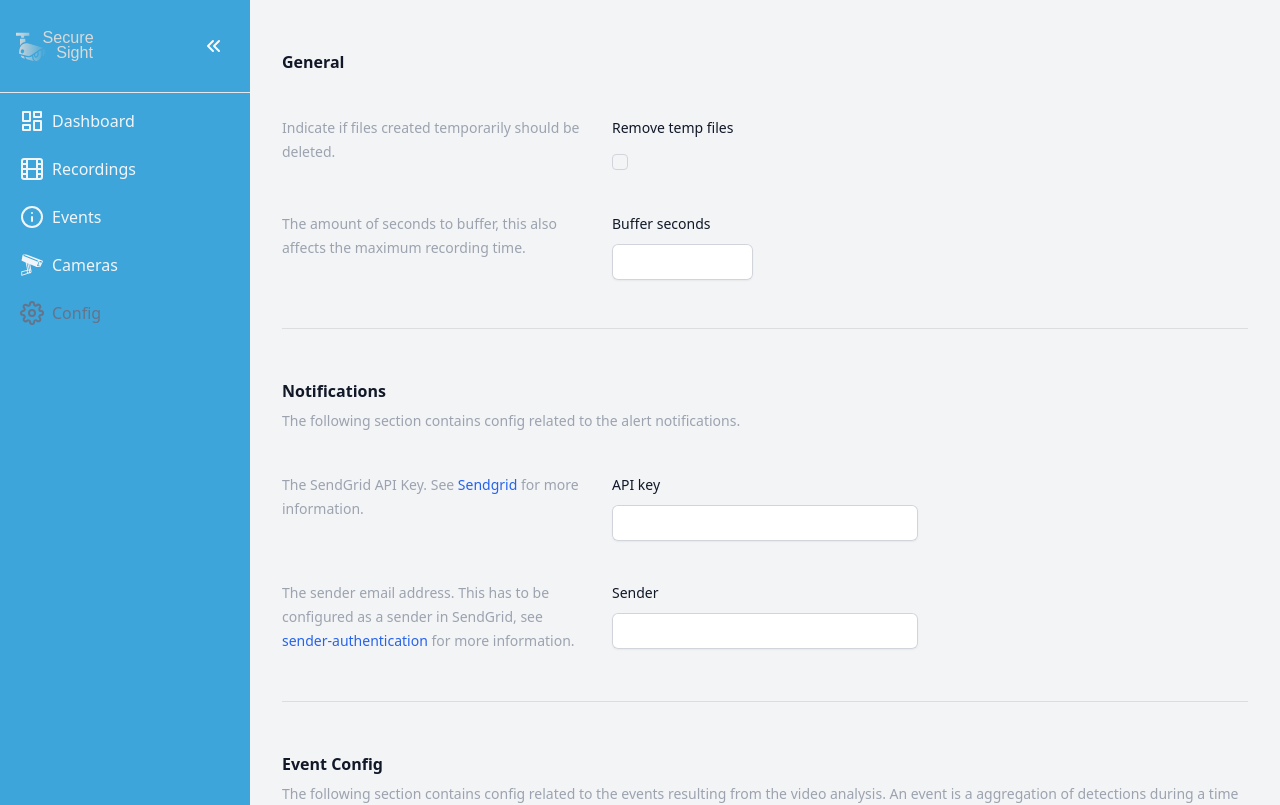
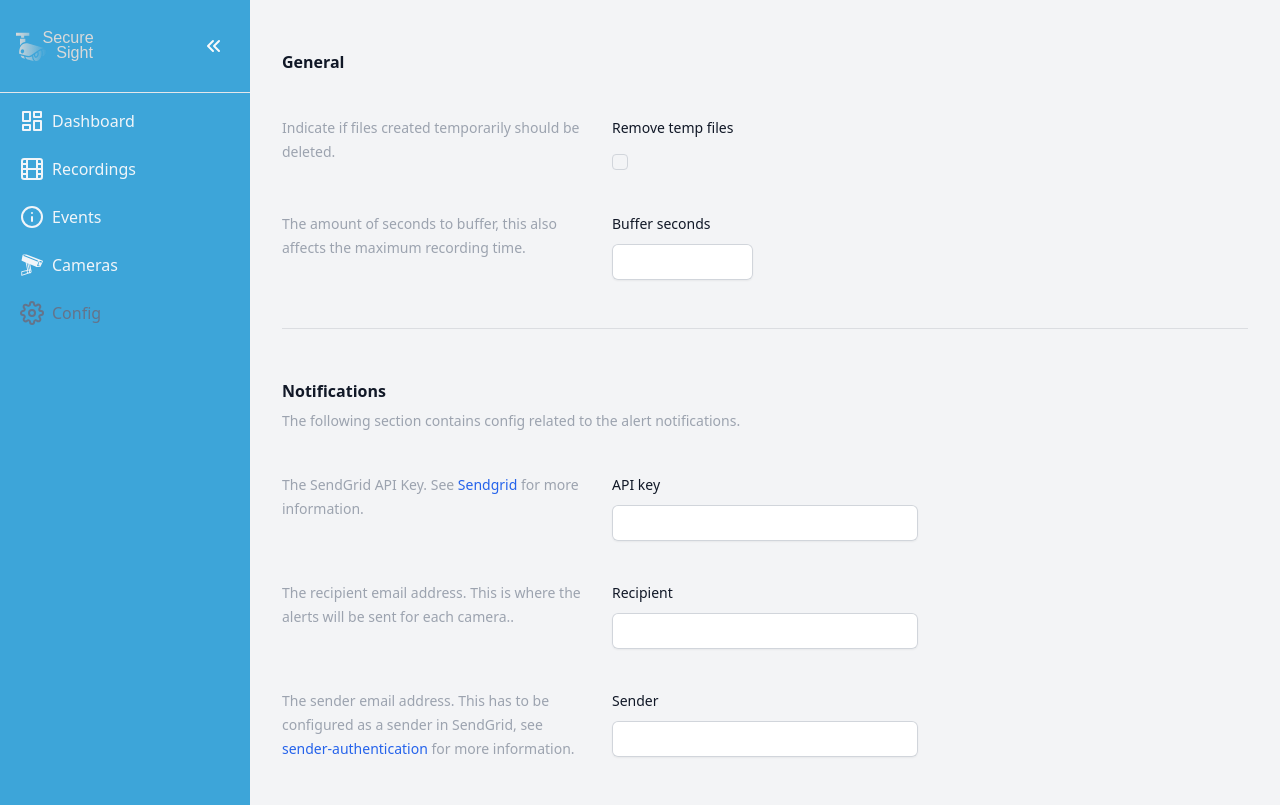
Before and after one commit to Codendaal1120/Secure-Sight, a Next.js app in the folder web/: page /config in a window 1280 px wide. Shown: the top 805 px of the page. Built offline with nearby package versions, Linux system fonts and the light colour scheme; no server answers.

Commit message:
BETA 0.1

```diff
--- a/web/components/CameraScheduleModal.tsx
+++ b/web/components/CameraScheduleModal.tsx
@@ -116,8 +116,13 @@ export default function CameraScheduleModal({ confirmModal, cancelModal, isOpen,
                         </div>
 
                         {/* Trigger alert */}
-                        <div className="mt-10 grid grid-cols-1 gap-x-6 gap-y-8 sm:grid-cols-6 content-start">
-                          <div className="sm:col-span-2">
+                        <div className="mt-10 grid grid-cols-2 gap-x-6 gap-y-8 sm:grid-cols-2 content-start">
+                          <div className="sm:col-span-1 ">
+                            <label className="block text-sm leading-6 text-gray-400">
+                              Specify weather this schedule will activate an alert if a human is detected. If not the event will still record the activity.
+                            </label>
+                          </div>
+                          <div className="sm:col-span-1">
                             <label htmlFor="videoProcessingEnabled" className="block text-sm font-medium leading-6 text-gray-900">
                              Trigger alert
                             </label>
--- a/web/pages/config.tsx
+++ b/web/pages/config.tsx
@@ -1,20 +1,7 @@
-//import CameraViewer from "components/layout/CameraViewer";
-import { Button } from "@mui/material";
-import { NextPage } from "next";
 import React, { useEffect, useState } from "react";
-import classNames from "classnames";
 import { useForm } from 'react-hook-form'
-import moment from 'moment';
-//import { TEInput, TERipple } from "tw-elements-react";
-import { API, CamEventConfig, CamEventSchedule, CamEventScheduleRange, Camera, Config } from "services/api";
+import { API, Config } from "services/api";
 import { Notifier } from "components/Notifier";
-import { AiOutlineEdit } from "react-icons/ai";
-import CameraConfigModal from '../components/CameraScheduleModal';
-import {
-  Accordion,
-  AccordionHeader,
-  AccordionBody,
-} from "@material-tailwind/react";
 
 export default function ConfigPage() {
 
@@ -165,6 +152,33 @@ export default function ConfigPage() {
             <div className="mt-10 grid grid-cols-1 gap-x-6 gap-y-8 sm:grid-cols-6 content-start">
               <div className="sm:col-span-2 ">
                 <label className="block text-sm leading-6 text-gray-400">
+                  The recipient email address. This is where the alerts will be sent for each camera..
+                </label>
+              </div>
+              <div className="sm:col-span-2">
+                <label htmlFor="notifications.email.recipient" className="block text-sm font-medium leading-6 text-gray-900">
+                  Recipient
+                </label>
+                <div className="mt-2">
+                  <input
+                    type="text"
+                    id="notifications.email.recipient"
+                    {...register('notifications.email.recipient', {  required: true, pattern: {
+                      value: /^[A-Z0-9._%+-]+@[A-Z0-9.-]+\.[A-Z]{2,}$/i,
+                      message: "invalid email addresszx"
+                    } })}
+                    className="block w-full rounded-md border-0 py-1.5 text-gray-900 shadow-sm ring-1 ring-inset ring-gray-300 placeholder:text-gray-400 focus:ring-2 focus:ring-inset focus:ring-cyan-500 sm:text-sm sm:leading-6"
+                  />
+                  {errors.notifications?.email?.recipient && errors.notifications?.email?.recipient.type === "pattern" && (
+                    <p className="text-xs italic text-red-500">invalid email address</p>
+                  )}
+                </div>
+              </div>
+            </div>
+
+            <div className="mt-10 grid grid-cols-1 gap-x-6 gap-y-8 sm:grid-cols-6 content-start">
+              <div className="sm:col-span-2 ">
+                <label className="block text-sm leading-6 text-gray-400">
                   The sender email address. This has to be configured as a sender in SendGrid, see <a className="font-medium text-blue-600 dark:text-blue-500 hover:underline" href="https://docs.sendgrid.com/glossary/sender-authentication">sender-authentication</a> for more information.
                 </label>
               </div>
--- a/web/services/api.ts
+++ b/web/services/api.ts
@@ -102,8 +102,8 @@ export interface NotificationsConfig {
 export interface NotificationsEmailConfig {
 	providerApiKey: string;
 	sender : string;
+  recipient : string;
 }
-
 
 export class API {
 
```
Also changed, not shown: 2 other files (tests, documents, lock files or other folders).
